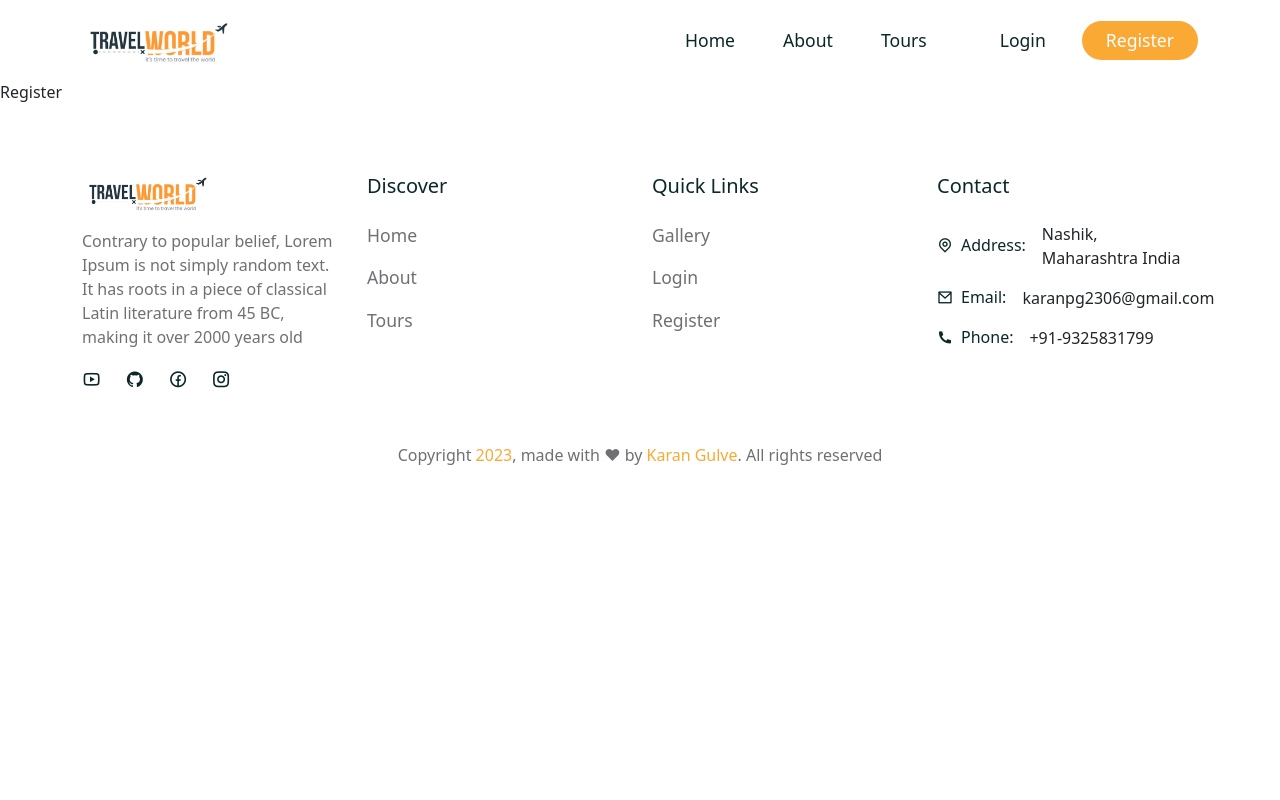
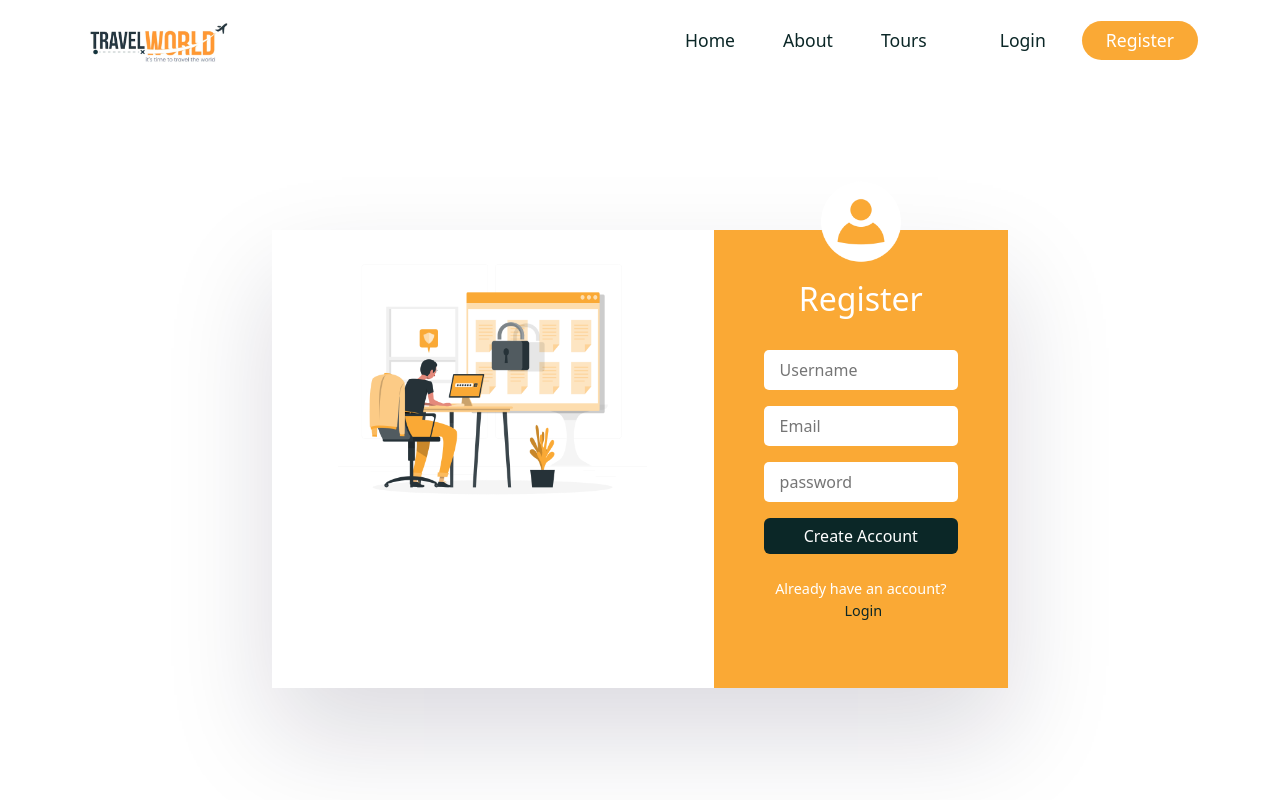
Before and after one commit to KaranGulve4342/Tour_booking, a React (Create React App) app in the folder frontend/: page /register in a window 1280 px wide. Shown: the top 800 px of the page. Built offline with nearby package versions, Linux system fonts and the light colour scheme; a web font is replaced by a local one.

Commit message:
frontend completed

```diff
--- a/frontend/src/components/Booking/Booking.jsx
+++ b/frontend/src/components/Booking/Booking.jsx
@@ -1,14 +1,37 @@
-import React from 'react'
+import React, {useState} from 'react'
 import './booking.css';
 import {Form, FormGroup, ListGroup, ListGroupItem, Button} from 'reactstrap';
+import { useNavigate } from 'react-router-dom';
+
 
 const Booking = ({tour, avgRating}) => {
 
     const {price, reviews} = tour;
+    const navigate = useNavigate()
+
+    const [credentials, setCredentials] = useState({
+        useId: '01',
+        userEmail: 'example@gmail.com',
+        fullName:'',
+        phone:'',
+        guestSize:1,
+        bookAt:''
+    })
 
     const handleChange = e => {
+        setCredentials(prev=>({...prev, [e.target.id]:e.target.value}))
+    };
 
-    };
+    const serviceFee = 10
+    const totalAmount = Number(price) * Number(credentials.guestSize) + Number(serviceFee)
+
+    // send data to the server
+    const handleClick = e =>{
+        e.preventDefault();
+
+
+        navigate('/thank-you');
+    }
 
     return (
     <div className='booking'>
@@ -27,7 +50,7 @@
 
         <div className='booking__form'>
             <h5>Information</h5>
-            <Form className='booking__info-form'>
+            <Form className='booking__info-form ' onSubmit={handleClick}>
                 <FormGroup>
                     <input type="text" placeholder='Full Name' id="fullName" required onChange={handleChange} />
                 </FormGroup>
@@ -58,18 +81,18 @@
                     <h5>
                         Service charge
                     </h5>
-                    <span>$10</span>
+                    <span>${serviceFee}</span>
                 </ListGroupItem>
 
                 <ListGroupItem className='border-0 px-0 total'>
                     <h5>
                         Total
                     </h5>
-                    <span>$109</span>
+                    <span>${totalAmount}</span>
                 </ListGroupItem>
             </ListGroup>
 
-            <Button className='btn primary__btn w-100 mt-4'>Book Now</Button>
+            <Button className='btn primary__btn w-100 mt-4'onClick={handleClick}>Book Now</Button>
         </div>
 
     </div>
--- a/frontend/src/components/Booking/booking.css
+++ b/frontend/src/components/Booking/booking.css
@@ -62,3 +62,26 @@
     padding: 1rem;
     border: 1px solid rgb(229, 231, 235);
 }
+
+.booking__bottom li{
+    display: flex;
+    align-items: center;
+    justify-content: space-between;
+}
+
+.booking__bottom li h5,
+.booking__bottom li span{
+    font-size: 1rem;
+    color: var(--text-color);
+    font-weight: 500;
+}
+
+.booking__bottom{
+    margin-top: 1rem;
+}
+
+.total h5, .total span{
+    color: var(--heading-color) !important;
+    font-weight: 700 !important;
+    font-size: 1.1rem !important;
+}
--- a/frontend/src/pages/Login.jsx
+++ b/frontend/src/pages/Login.jsx
@@ -1,8 +1,61 @@
 import React from 'react'
+import {Container, Row, Col, Form, FormGroup, Button } from 'reactstrap';
+import {Link} from 'react-router-dom'
+import { useState } from 'react';
+import '../styles/login.css';
+
+import loginImg from '../assets/images/login.png';
+import userIcon from '../assets/images/user.png';
 
 const Login = () => {
+
+  const [credentials, setCredentials] = useState({
+    email:undefined,
+    password:undefined
+  })
+
+  const handleChange = e => {
+    setCredentials(prev=>({...prev, [e.target.id]:e.target.value}))
+  };
+
+  const handleClick = e => {
+    e.preventDefault();
+  }
+
   return (
-    <div>Login</div>
+    <section>
+      <Container>
+        <Row>
+          <Col lg='8' className='m-auto'>
+            <div className='login__container d-flex justify-content-between'>
+              <div className='login__img'>
+                <img src={loginImg} alt="" />
+              </div>
+
+              <div className='login__form'>
+                <div className='user'>
+                  <img src={userIcon} alt="" />
+                </div>
+                <h2>Login</h2>
+
+                <Form onSubmit={handleClick}>
+                  <FormGroup>
+                    <input type="email" placeholder="Email" required id='email' onChange={handleChange} />
+                  </FormGroup>
+
+                  <FormGroup>
+                    <input type="password" placeholder="password" required id='password' onChange={handleChange} />
+                  </FormGroup>
+
+                  <Button className='btn secondary__btn auth__btn' type='submit'>Login</Button>
+                </Form>
+                <p>Don't have an account? <Link to='/register'>Create</Link></p>
+              </div>
+            </div>
+          </Col>
+        </Row>
+      </Container>
+    </section>
   )
 }
 
--- a/frontend/src/pages/Register.jsx
+++ b/frontend/src/pages/Register.jsx
@@ -1,8 +1,66 @@
 import React from 'react'
+import {Container, Row, Col, Form, FormGroup, Button } from 'reactstrap';
+import {Link} from 'react-router-dom'
+import { useState } from 'react';
+import '../styles/login.css';
+
+import registerImg from '../assets/images/register.png';
+import userIcon from '../assets/images/user.png';
 
 const Register = () => {
+
+  const [credentials, setCredentials] = useState({
+    userName:undefined,
+    email:undefined,
+    password:undefined
+  })
+
+  const handleChange = e => {
+    setCredentials(prev=>({...prev, [e.target.id]:e.target.value}))
+  };
+
+  const handleClick = e => {
+    e.preventDefault();
+  }
+
   return (
-    <div>Register</div>
+    <section>
+      <Container>
+        <Row>
+          <Col lg='8' className='m-auto'>
+            <div className='login__container d-flex justify-content-between'>
+              <div className='login__img'>
+                <img src={registerImg} alt="" />
+              </div>
+
+              <div className='login__form'>
+                <div className='user'>
+                  <img src={userIcon} alt="" />
+                </div>
+                <h2>Register</h2>
+
+                <Form onSubmit={handleClick}>
+                  <FormGroup>
+                    <input type="text" placeholder="Username" required id='username' onChange={handleChange} />
+                  </FormGroup>
+
+                  <FormGroup>
+                    <input type="email" placeholder="Email" required id='email' onChange={handleChange} />
+                  </FormGroup>
+
+                  <FormGroup>
+                    <input type="password" placeholder="password" required id='password' onChange={handleChange} />
+                  </FormGroup>
+
+                  <Button className='btn secondary__btn auth__btn' type='submit'>Create Account</Button>
+                </Form>
+                <p>Already have an account? <Link to='/login'>Login</Link></p>
+              </div>
+            </div>
+          </Col>
+        </Row>
+      </Container>
+    </section>
   )
 }
 
--- /dev/null
+++ b/frontend/src/pages/ThankYou.jsx
@@ -0,0 +1,28 @@
+
+
+import React from 'react'
+import {Container, Row, Col, Button, InputGroupText } from "reactstrap";
+import { Link } from "react-router-dom";
+import '../styles/thank-you.css';
+
+const ThankYou = () => {
+  return (
+    <section>
+        <Container>
+            <Row>
+                <Col lg='12' className='pt-5 text-center'>
+                    <div className='thank__you'>
+                        <span><i class="ri-checkbox-circle-line"></i></span>
+                        <h1 className='mb-3 fw-semibold'>Thank You</h1>
+                        <h3 className='mb-4'>Your tour is booked.</h3>
+
+                        <button className='btn primary__btn w-25'><Link to='/home'>Back to Home</Link></button>
+                    </div>
+                </Col>
+            </Row>
+        </Container>
+    </section>
+  )
+}
+
+export default ThankYou
--- a/frontend/src/pages/TourDetails.jsx
+++ b/frontend/src/pages/TourDetails.jsx
@@ -6,6 +6,7 @@
 import calculateAvgRating from '../utils/avgRating';
 import avatar from '../assets/images/avatar.jpg'
 import Booking from "../components/Booking/Booking";
+import Newsletter from '../shared/Newsletter';
 
 
 const TourDetails = () => {
@@ -144,6 +145,8 @@
           </Row>
         </Container>
       </section>
+
+      <Newsletter />
     </>
   )
 }
--- a/frontend/src/router/Routers.js
+++ b/frontend/src/router/Routers.js
@@ -7,6 +7,7 @@
 import Login from '../pages/Login'
 import Register from '../pages/Register'
 import SearchResultList from '../pages/SearchResultList'
+import ThankYou from '../pages/ThankYou'
 
 
 const Routers = () => {
@@ -18,6 +19,7 @@
         <Route path='/tours/:id' element={<TourDetails />} />
         <Route path='/login' element={<Login />} />
         <Route path='/register' element={<Register />} />
+        <Route path='/thank-you' element={<ThankYou />} />
         <Route path='/tours/search' element={<SearchResultList />} />
     </Routes>
   )
--- /dev/null
+++ b/frontend/src/styles/login.css
@@ -0,0 +1,79 @@
+
+
+.login__img{
+    width: 60%;
+    text-align: center;
+}
+
+.login__img img{
+    width: 70%;
+    object-fit: contain;
+}
+
+.login__form{
+    padding: 50px;
+    background: var(--secondary-color);
+    position: relative;
+}
+
+.login__container{
+    box-shadow: rgba(17, 12, 46, 0.15) 0px 48px 100px 0px;
+    margin-top: 100px;
+}
+
+.login__form .user{
+    width: 80px;
+    height: 80px;
+    position: absolute;
+    top: -9%;
+    left: 50%;
+    transform: translate(-50%, -9%);
+
+}
+
+.login__form .user img {
+    width: 100%;
+}
+
+.login__form h2{
+    color: #fff;
+    text-align: center;
+    margin-bottom: 2rem;
+}
+
+.login__form{
+    width: 40%;
+}
+
+.login__form input{
+    width: 100%;
+    padding: 0.5rem 1rem;
+    border-radius: 5px;
+    border: none;
+    font-size: 1rem;
+    color: var(--heading-color);
+}
+
+.login__form input:focus{
+    outline: none;
+}
+
+.auth__btn{
+    background: var(--heading-color) !important;
+    width: 100%;
+    color: #fff !important;
+}
+
+.login__form p{
+    font-size: 0.9rem;
+    color: #fff;
+    margin-top: 1.5rem;
+    text-align: center;
+}
+
+.login__form p a{
+    color: var(--heading-color);
+    text-decoration: none;
+    margin-left: 5px;
+    font-weight: 500;
+}
--- /dev/null
+++ b/frontend/src/styles/thank-you.css
@@ -0,0 +1,11 @@
+
+
+.thank__you span i{
+    font-size: 4rem;
+    color: green;
+}
+
+.thank__you h1{
+    font-size: 3.6rem;
+    font-family: var(--subtitle-font-name);
+}
```
